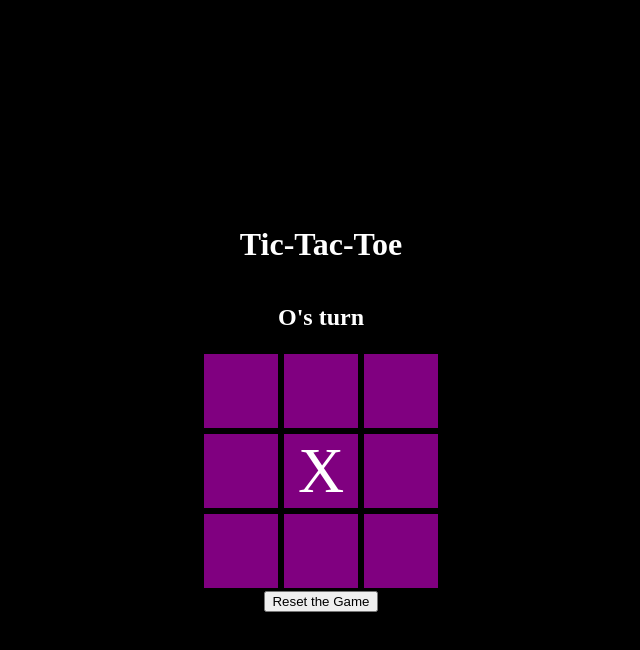
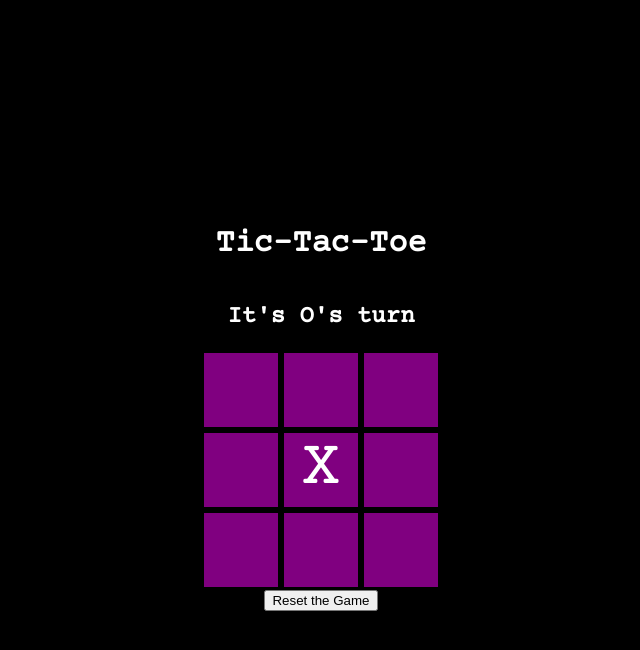
Before and after one commit to zeroxposur18/Tic-tac-toe, a plain HTML site: page index.html in a window 1280 px wide. Both pictures are taken after a click on the element 640 px from the left and 470 px from the top of the page. Shown: the whole page, without its empty margins (319-959 px from the left). Drawn offline with nearby package versions, Linux system fonts and the light colour scheme.

Commit message:
Add font cause why not, that part is the easy portion of css

```diff
--- a/css/main.css
+++ b/css/main.css
@@ -6,6 +6,7 @@ body {
     align-items: center;
     background-color: black;
     color: white;
+    font-family: 'Courier Prime', monospace;
 }
 
 section.board {
--- a/index.html
+++ b/index.html
@@ -4,6 +4,7 @@
     <meta charset="UTF-8">
     <meta name="viewport" content="width=device-width, initial-scale=1.0">
     <meta http-equiv="X-UA-Compatible" content="ie=edge">
+    <link href="https://fonts.googleapis.com/css?family=Courier+Prime&display=swap" rel="stylesheet">
     <link rel="stylesheet" href="css/main.css">
     <script defer src="js/main.js"></script>
     <title>Tic Tac Toe</title>
--- a/js/main.js
+++ b/js/main.js
@@ -27,7 +27,7 @@ init();
 function init() {
     board = ['null', 'null', 'null', 'null', 'null', 'null', 'null', 'null', 'null'];
     turn = 1;
-    gameStatus.textContent = "X's turn";
+    gameStatus.textContent = "It's X's turn";
  };
 // On-Click function:
 // Set up what happens when one of the elements
@@ -67,10 +67,10 @@ function render(squareIdx){
         board[squareIdx] = turn;
     if (turn === 1) {
         setLetter.textContent = "X";
-        gameStatus.textContent = "O's turn"
+        gameStatus.textContent = "It's O's turn"
     }else {
         setLetter.textContent = "O";
-        gameStatus.textContent = " X's turn"
+        gameStatus.textContent = "It's X's turn"
     }
     }
     turn *= -1;
```
